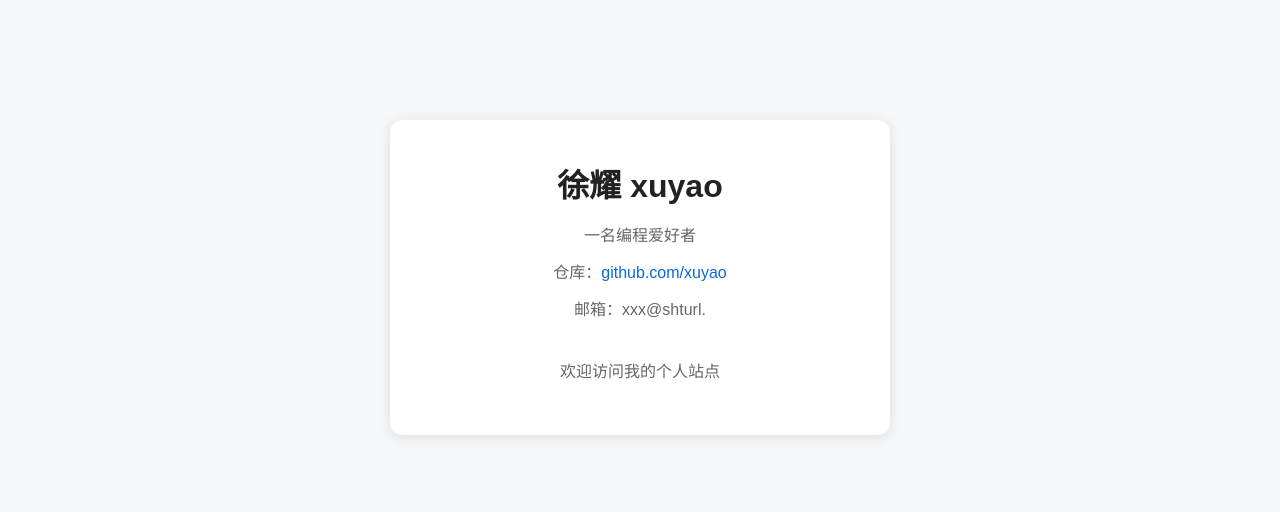
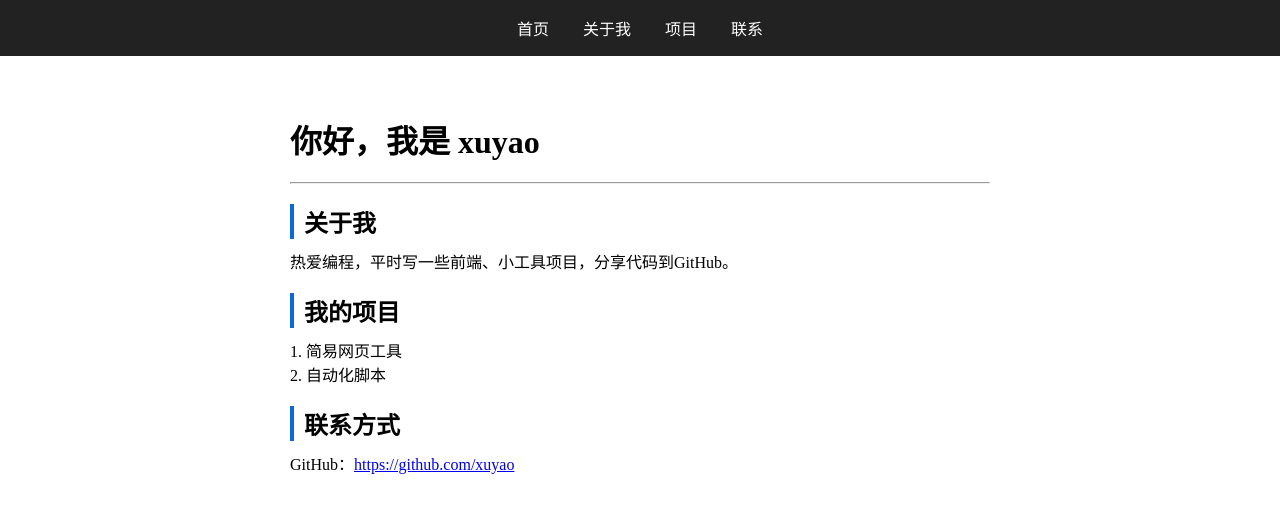
Before and after one commit to liuyiwei201611012/liuyiwei201611012.github.io, a plain HTML site: page index.html in a window 1280 px wide. Drawn offline with Linux system fonts and the light colour scheme.

Commit message:
Update index.html

```diff
--- a/index.html
+++ b/index.html
@@ -8,47 +8,55 @@
         * {
             margin: 0;
             padding: 0;
-            box-sizing: border-box;
         }
-        body {
-            background-color: #f5f7fa;
-            font-family: "Microsoft Yahei", sans-serif;
-            display: flex;
-            flex-direction: column;
-            align-items: center;
-            padding-top: 120px;
-        }
-        .box {
-            background: white;
-            width: 500px;
-            padding: 40px;
-            border-radius: 12px;
-            box-shadow: 0 2px 12px #ddd;
+        nav {
+            background: #222;
+            padding: 16px 0;
             text-align: center;
         }
-        h1 {
-            color: #222;
-            margin-bottom: 16px;
+        nav a {
+            color: white;
+            margin: 0 15px;
+            text-decoration: none;
+            font-size: 16px;
         }
-        p {
-            color: #666;
-            line-height: 1.8;
-            margin: 8px 0;
+        nav a:hover {
+            color: #58a6ff;
         }
-        a {
-            color: #0969da;
-            text-decoration: none;
+        .content {
+            width: 90%;
+            max-width: 700px;
+            margin: 60px auto;
+        }
+        h2 {
+            margin: 20px 0 10px;
+            border-left: 4px solid #0969da;
+            padding-left: 10px;
         }
     </style>
 </head>
 <body>
-    <div class="box">
-        <h1>徐耀 xuyao</h1>
-        <p>一名编程爱好者</p>
-        <p>仓库：<a href="https://github.com/xuyao">github.com/xuyao</a></p>
-        <p>邮箱：xxx@shturl.</p>
-        <br>
-        <p>欢迎访问我的个人站点</p>
+    <!-- 顶部导航 -->
+    <nav>
+        <a href="/">首页</a>
+        <a href="#about">关于我</a>
+        <a href="#project">项目</a>
+        <a href="#contact">联系</a>
+    </nav>
+
+    <div class="content">
+        <h1>你好，我是 xuyao</h1>
+        <hr style="margin:20px 0;">
+
+        <h2 id="about">关于我</h2>
+        <p>热爱编程，平时写一些前端、小工具项目，分享代码到GitHub。</p>
+
+        <h2 id="project">我的项目</h2>
+        <p>1. 简易网页工具</p>
+        <p>2. 自动化脚本</p>
+
+        <h2 id="contact">联系方式</h2>
+        <p>GitHub：<a href="https://github.com/xuyao">https://github.com/xuyao</a></p>
     </div>
 </body>
 </html>
```
